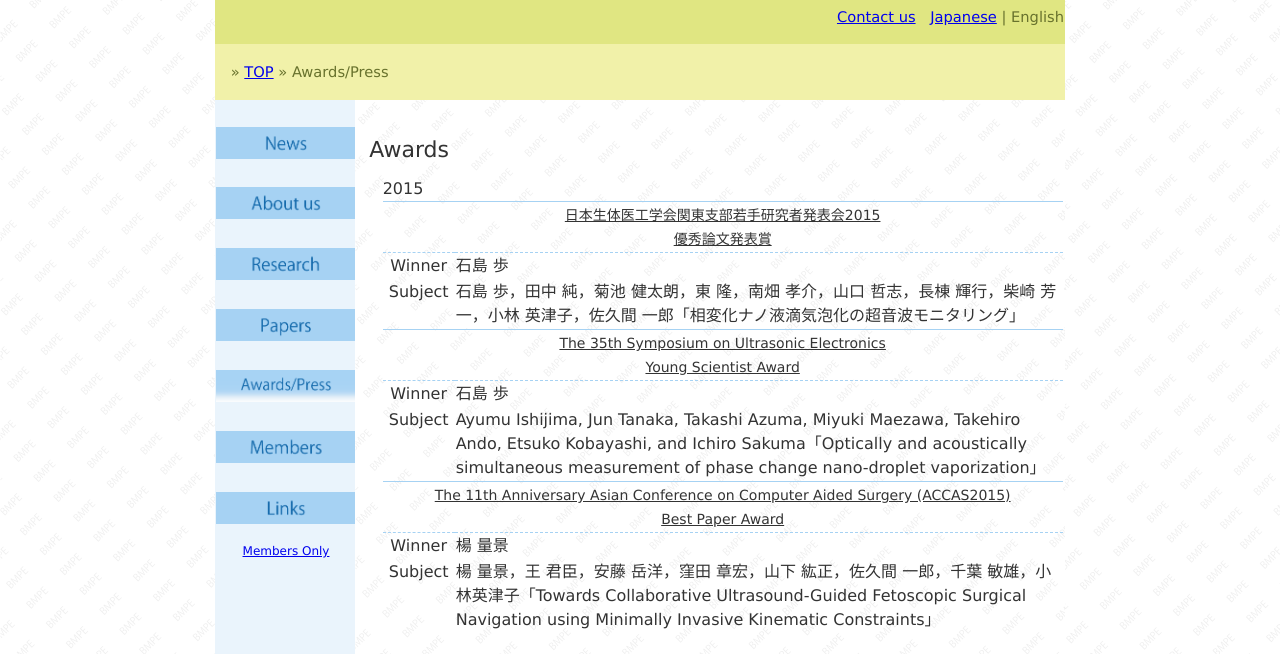
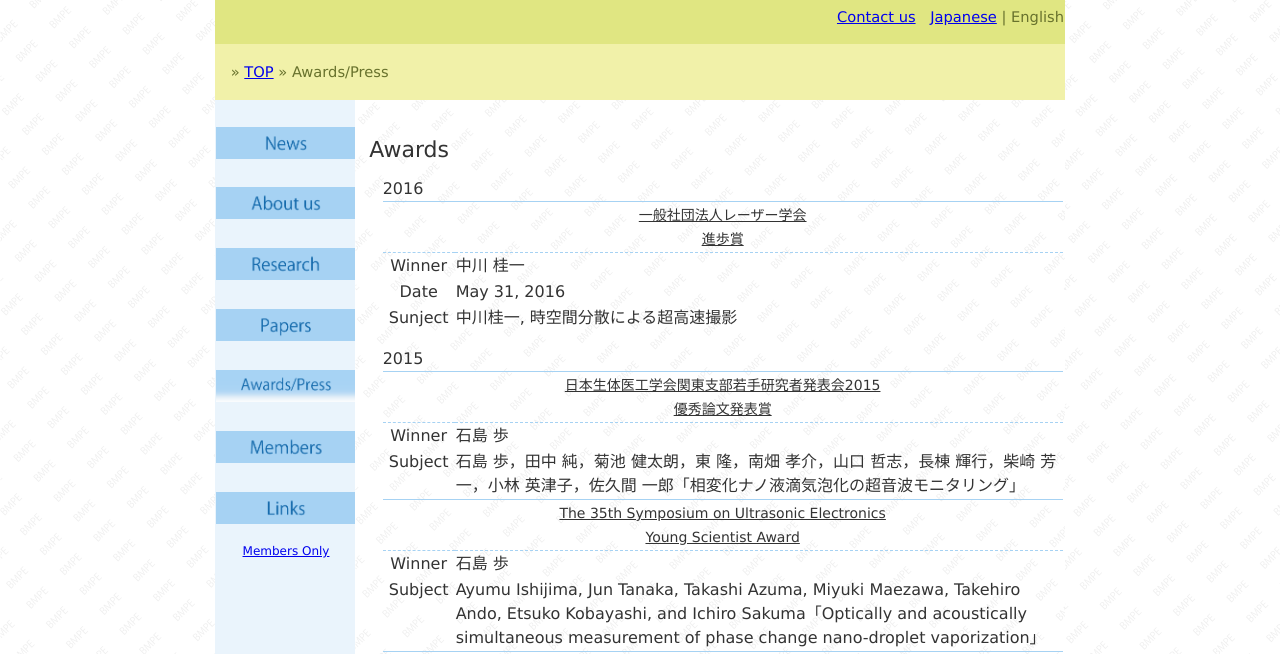
Before and after one commit to bmpe/web, a plain HTML site: page award_e.html in a window 1280 px wide. Shown: the part 109-763 px from the top of the page. Drawn offline with Linux system fonts and the light colour scheme.

Commit message:
受賞歴(Eng.)の更新

```diff
--- a/award_e.html
+++ b/award_e.html
@@ -128,6 +128,34 @@ function MM_swapImage() { //v3.0
                 </tr>
 <tr>
         <td>
+
+        <p class="item">2016</p>
+	<table class="award">
+          <tbody>
+            <tr class="award_name">
+              <td colspan="2"><strong><em>一般社団法人レーザー学会<br>
+進歩賞<br>
+</em></strong></td>
+            </tr>
+            <tr class="award_winner">
+              <td class="label">Winner</td>
+              <td class="auto-style1">中川 桂一</td>
+            </tr>
+            <tr class="award_date">
+              <td class="label">Date</td>
+              <td class="auto-style1">May 31, 2016</td>
+            </tr>
+            <tr class="award_subject">
+              <td class="label">Sunject</td>
+              <td class="auto-style1">中川桂一, 時空間分散による超高速撮影</td>
+            </tr>
+          </tbody>
+        </table>
+        </td>
+                </tr>
+
+            <tr><td>
+
 	<p class="item">2015</p>
 	<table class="award">
           <tbody>
```
